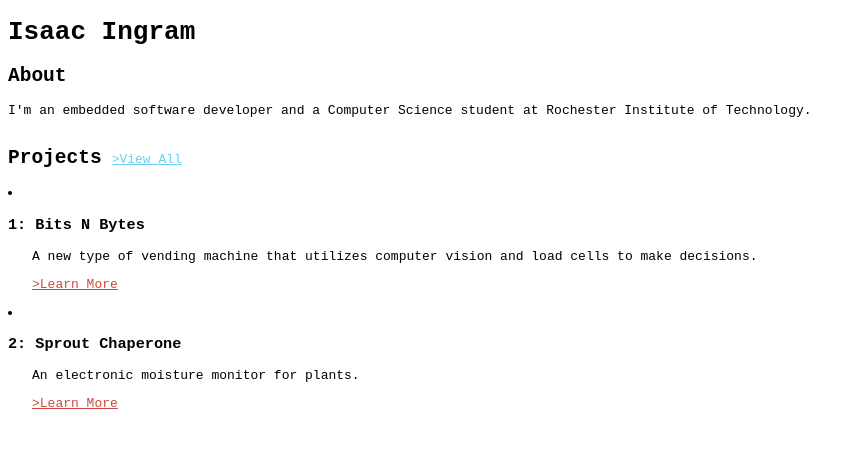
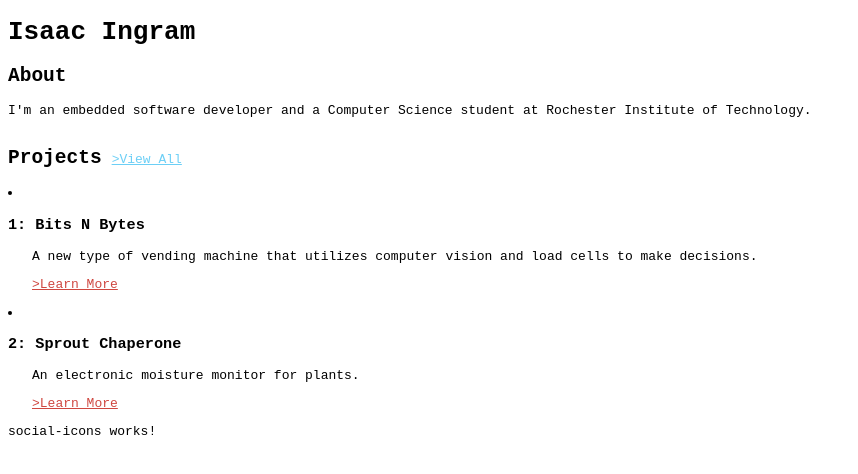
Before and after one commit to IsaacIngram/v3, an Angular app in the folder v3-ui/: page / in a window 1280 px wide. Shown: the top 474 px of the page, without its empty margins (0-858 px from the left). Built offline with nearby package versions, Linux system fonts and the light colour scheme.

Commit message:
Add social icons at bottom of home component

```diff
--- a/v3-ui/src/app/home/home.component.html
+++ b/v3-ui/src/app/home/home.component.html
@@ -1,3 +1,4 @@
 <h1>Isaac Ingram</h1>
 <app-about></app-about>
 <app-projects></app-projects>
+<app-social-icons></app-social-icons>
--- a/v3-ui/src/app/home/home.component.ts
+++ b/v3-ui/src/app/home/home.component.ts
@@ -1,13 +1,14 @@
 import { Component } from '@angular/core';
 import { AboutComponent} from "../about/about.component";
 import { ProjectsComponent } from "../projects/projects.component";
+import {SocialIconsComponent} from "../social-icons/social-icons.component";
 
 @Component({
   selector: 'app-home',
   templateUrl: './home.component.html',
   standalone: true,
   styleUrl: './home.component.css',
-  imports: [AboutComponent, ProjectsComponent]
+  imports: [AboutComponent, ProjectsComponent, SocialIconsComponent]
 })
 export class HomeComponent {
 
```
